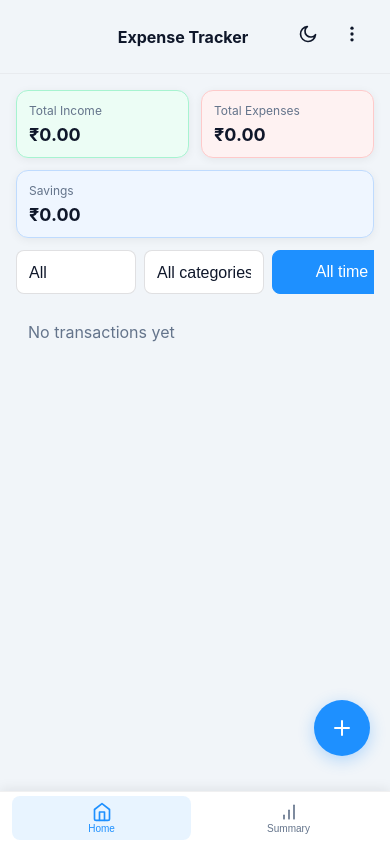
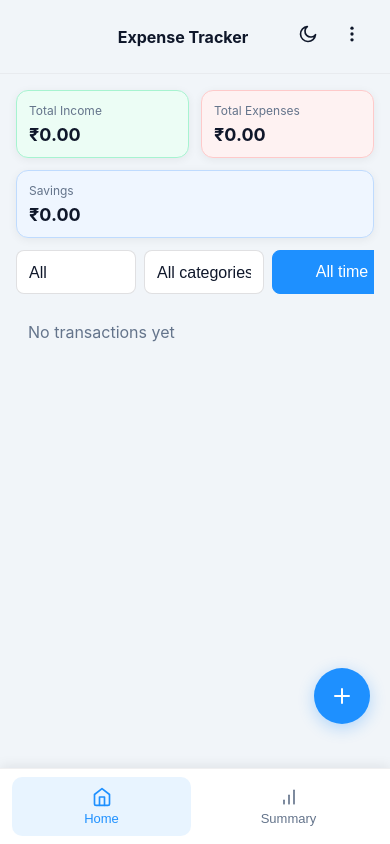
Before and after one commit to lijojose43/expense-tracker, a plain HTML site: page index.html in a window 390 px wide. Drawn offline with nearby package versions, Linux system fonts and the light colour scheme.

Commit message:
design updates

```diff
--- a/app.css
+++ b/app.css
@@ -30,10 +30,25 @@
 
 *::-webkit-scrollbar {
   display: none; /* Safari and Chrome */
+  width: 0 !important;
+  height: 0 !important;
+}
+
+*::-webkit-scrollbar-track {
+  display: none !important;
+}
+
+*::-webkit-scrollbar-thumb {
+  display: none !important;
+}
+
+*::-webkit-scrollbar-corner {
+  display: none !important;
 }
 
 html, body {
   overflow-x: hidden; /* Prevent horizontal scroll */
+  -webkit-overflow-scrolling: touch; /* iOS smooth scrolling */
 }
 body {
   margin: 0;
@@ -622,13 +637,13 @@ footer {
   display: flex;
   justify-content: space-around;
   gap: 8px;
-  padding: 6px 12px; /* Reduced padding for smaller navbar */
+  padding: 8px 12px; /* Restored original padding */
   /* Safe areas for iPhone */
-  padding-bottom: calc(6px + env(safe-area-inset-bottom, 0px));
+  padding-bottom: calc(8px + env(safe-area-inset-bottom, 0px));
   padding-left: calc(12px + env(safe-area-inset-left, 0px));
   padding-right: calc(12px + env(safe-area-inset-right, 0px));
   /* Legacy Safari fallback */
-  padding-bottom: calc(6px + constant(safe-area-inset-bottom, 0px));
+  padding-bottom: calc(8px + constant(safe-area-inset-bottom, 0px));
   z-index: 900;
   box-shadow: 0 -2px 12px rgba(2, 6, 23, 0.08);
 }
@@ -640,17 +655,17 @@ footer {
   display: flex;
   flex-direction: column;
   align-items: center;
-  gap: 2px; /* Reduced gap for smaller navbar */
+  gap: 4px; /* Restored original gap */
   background: transparent;
   border: none;
-  padding: 8px 6px; /* Reduced padding for smaller navbar */
-  border-radius: 8px;
+  padding: 10px 8px; /* Restored original padding */
+  border-radius: 10px;
   color: var(--muted);
   cursor: pointer;
-  min-height: 40px; /* Slightly smaller but still accessible */
+  min-height: 44px; /* Apple HIG minimum touch target */
 }
 .bottombar .tab span {
-  font-size: 11px; /* Smaller text for compact navbar */
+  font-size: 13px; /* Restored original font size */
 }
 .bottombar .tab.active {
   background: rgba(30, 144, 255, 0.1);
@@ -663,7 +678,7 @@ footer {
 /* Floating Action Button */
 .fab {
   position: fixed;
-  bottom: 104px; /* Higher above bottom navbar for iPhone safe area */
+  bottom: 120px; /* Moved higher above bottom navbar */
   right: 20px;
   width: 56px; /* Restored larger size */
   height: 56px; /* Restored larger size */
@@ -700,7 +715,7 @@ footer {
 /* Additional spacing for devices with safe areas (iPhone) */
 @supports (padding: max(0px)) {
   .fab {
-    bottom: calc(88px + env(safe-area-inset-bottom, 0px));
+    bottom: calc(120px + env(safe-area-inset-bottom, 0px));
     right: calc(20px + env(safe-area-inset-right, 0px));
   }
 }
@@ -875,25 +890,44 @@ footer {
     background-color: #fff;
   }
 
-  /* Make bottom navbar even more compact on iPhone */
-  .bottombar {
-    padding: 4px 12px; /* Even more compact on mobile */
-    padding-bottom: calc(4px + env(safe-area-inset-bottom, 0px));
-    padding-bottom: calc(4px + constant(safe-area-inset-bottom, 0px));
+  /* Force hide scrollbars on mobile/iPhone */
+  * {
+    scrollbar-width: none !important;
+    -ms-overflow-style: none !important;
   }
 
-  .bottombar .tab {
-    padding: 6px 4px; /* More compact tab padding */
-    min-height: 36px; /* Smaller minimum height for mobile */
-    gap: 1px; /* Minimal gap between icon and text */
+  *::-webkit-scrollbar {
+    display: none !important;
+    width: 0px !important;
+    height: 0px !important;
+    background: transparent !important;
   }
 
-  .bottombar .tab span {
-    font-size: 10px; /* Even smaller text on mobile */
+  *::-webkit-scrollbar-track {
+    display: none !important;
+    background: transparent !important;
   }
 
-  /* Adjust FAB position for smaller navbar */
-  .fab {
-    bottom: 88px; /* Adjusted for smaller navbar */
+  *::-webkit-scrollbar-thumb {
+    display: none !important;
+    background: transparent !important;
   }
+
+  /* Additional iOS-specific scrollbar hiding */
+  body, html, .app, .content, .filters, .transactions {
+    -webkit-overflow-scrolling: touch;
+    scrollbar-width: none !important;
+  }
+
+  body::-webkit-scrollbar,
+  html::-webkit-scrollbar,
+  .app::-webkit-scrollbar,
+  .content::-webkit-scrollbar,
+  .filters::-webkit-scrollbar,
+  .transactions::-webkit-scrollbar {
+    display: none !important;
+    width: 0 !important;
+    height: 0 !important;
+  }
+
 }
```
